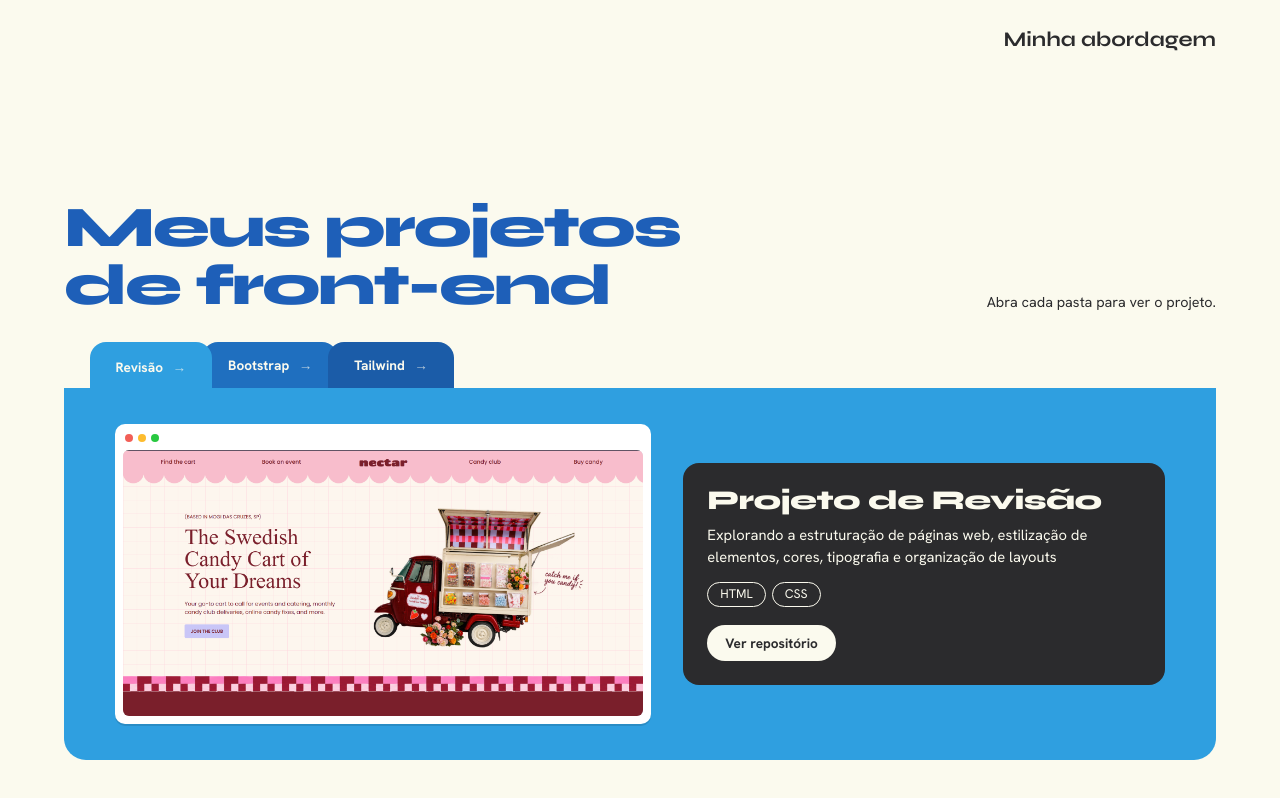
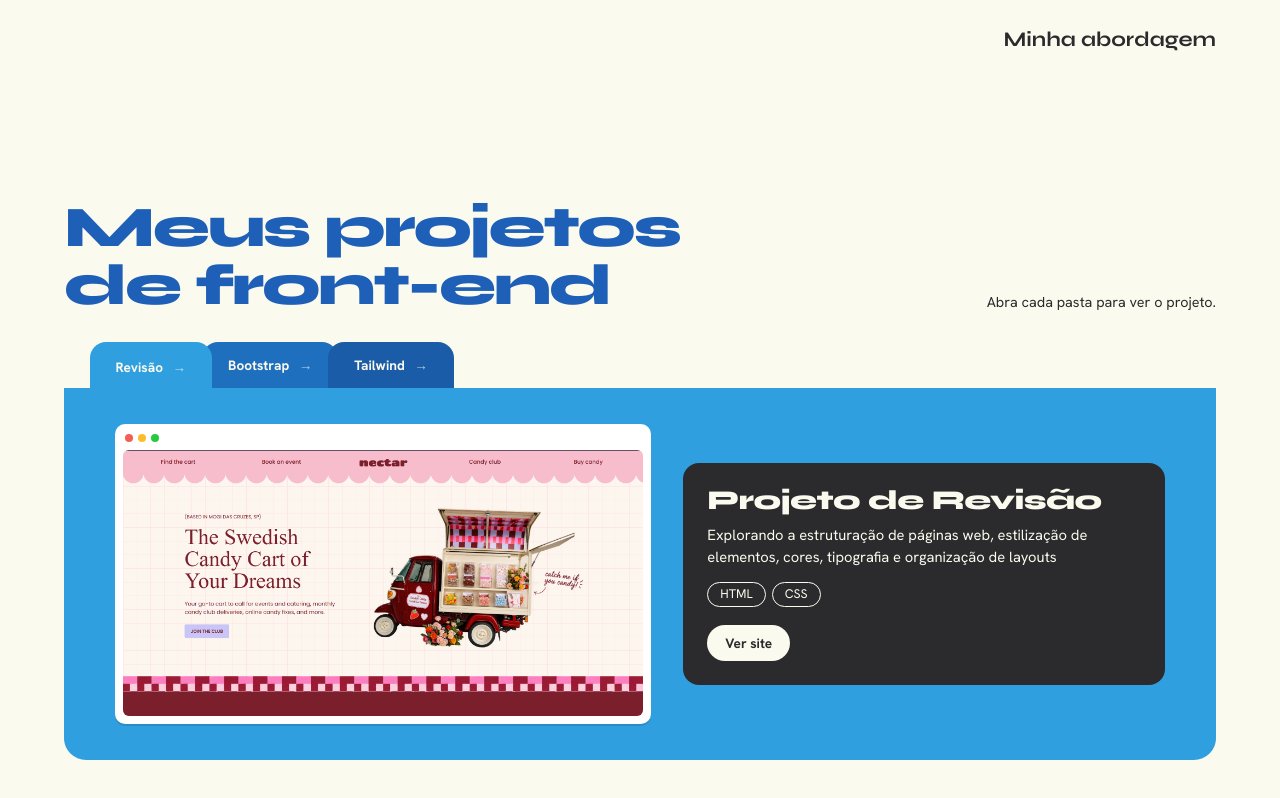
Before and after one commit to YaSiunte/portfolio-front, a plain HTML site: page index.html in a window 1280 px wide. Shown: the part 1546-2344 px from the top of the page. Drawn offline with Linux system fonts and the light colour scheme.

Commit message:
Ajustando links e foto

```diff
--- a/index.html
+++ b/index.html
@@ -104,7 +104,7 @@
         <h3>Projeto de Revisão</h3>
         <p>Explorando a estruturação de páginas web, estilização de elementos, cores, tipografia e organização de layouts</p>
         <ul class="tags"><li>HTML</li><li>CSS</li></ul>
-        <a class="pillbtn" href="#">Ver repositório</a>
+        <a class="pillbtn" href="https://yasiunte.github.io/exercicios-front/nectar%20(aula%2015-09)/nectar.html" target="_blank" rel="noopener noreferrer">Ver site</a>
       </div>
     </div>
 
@@ -119,7 +119,7 @@
         <h3>Site com Bootstrap</h3>
         <p>Projeto desenvolvido para praticar o uso do Bootstrap na criação de interfaces web, explorando componentes prontos e estilização.</p>
         <ul class="tags"><li>HTML</li><li>Bootstrap</li></ul>
-        <a class="pillbtn" href="#">Ver repositório</a>
+        <a class="pillbtn" href="https://yasiunte.github.io/exercicios-front/bootstrap%20(aula%2022-09)/bootstrap.html" target="_blank" rel="noopener noreferrer">Ver site</a>
       </div>
     </div>
 
@@ -134,7 +134,7 @@
         <h3>Site com Tailwind CSS</h3>
         <p>Projeto com aplicação de classes utilitárias para estilizar elementos, organizar layouts e personalizar interfaces de forma prática.</p>
         <ul class="tags"><li>HTML</li><li>Tailwind CSS</li></ul>
-        <a class="pillbtn" href="https://github.com/YaSiunte/exercicios-front.git" target="_blank" rel="noopener noreferrer">Ver repositório</a>
+        <a class="pillbtn" href="https://yasiunte.github.io/exercicios-front/tailwind%20(aula%2029-09)/tailwind.html" target="_blank" rel="noopener noreferrer">Ver site</a>
       </div>
     </div>
   </section>
```
Also changed, not shown: foto.jpg (added), 1 other file.
